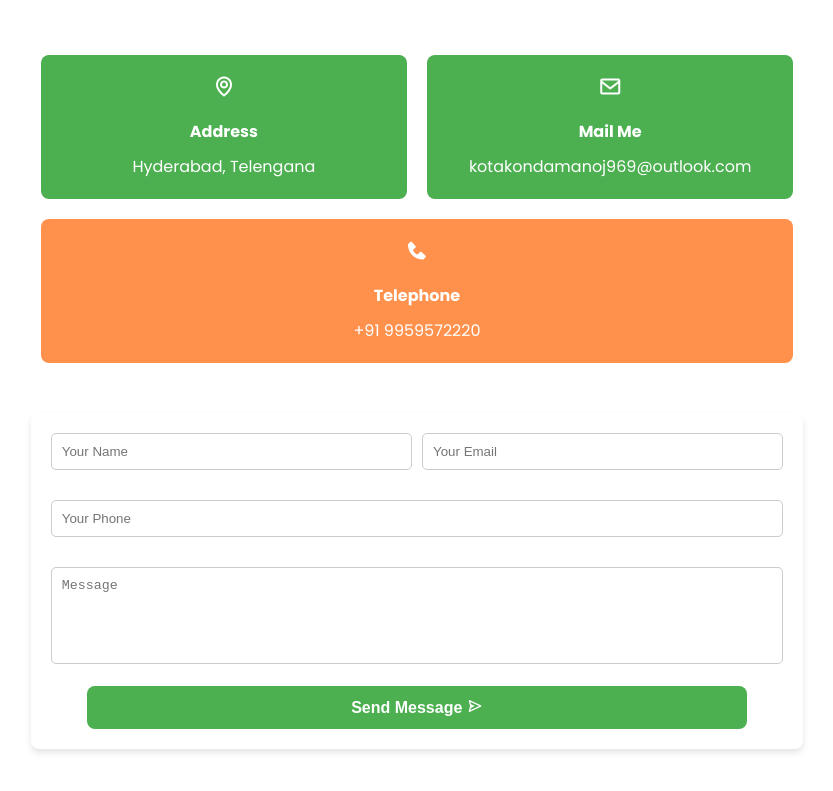
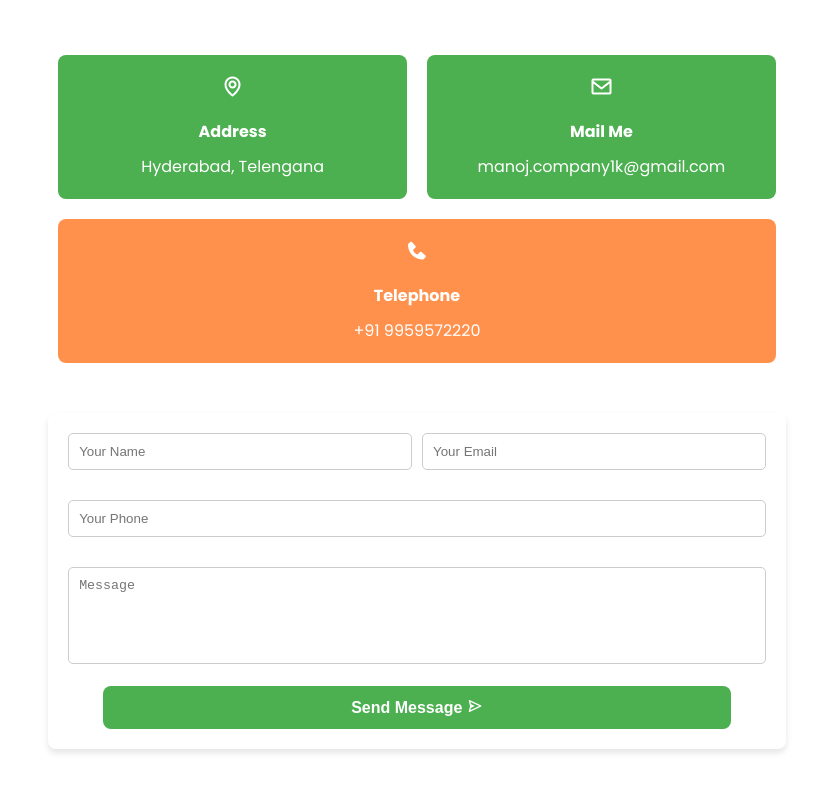
Before and after one commit to manojkotakonda1/my-portifolio, a plain HTML site: page index.html in a window 1280 px wide. Shown: the part 4895-5686 px from the top of the page, without its empty margins (223-1056 px from the left). Drawn offline with nearby package versions, Linux system fonts and the light colour scheme.

Commit message:
Update index.html
Update my email

```diff
--- a/index.html
+++ b/index.html
@@ -388,8 +388,8 @@ s
               <div class="info-box custom_email">
                 <i class="bx bx-envelope"></i>
                 <h4>Mail Me</h4>
-                <a href="mailto:kotakondamanoj969@outlook.com"
-                  >kotakondamanoj969@outlook.com
+                <a href="manoj.company1k@gmail.com"
+                  >manoj.company1k@gmail.com
                 </a>
               </div>
               <div class="info-box">
@@ -404,7 +404,7 @@ s
                 <input
                   type="hidden"
                   name="access_key"
-                  value="6a929934-763e-4bd3-953d-c3b4e34915ac"
+                  value="54ccb008-c186-44ff-90da-a6314d5285de"
                 />
                 <div class="form-row">
                   <input
@@ -487,4 +487,5 @@ s
     <script src="https://unpkg.com/scrollreveal"></script>
     <script src="assets/js/script.js"></script>
   </body>
+
 </html>
```
